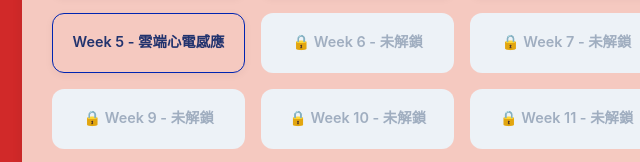
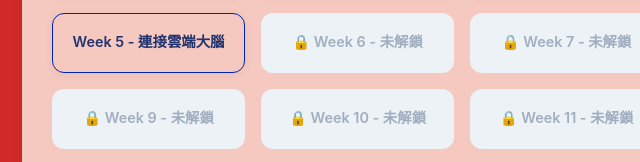
Before and after one commit to s26110147-source/svg, a plain HTML site: page index.html in a window 1280 px wide. Shown: the part 434-596 px from the top of the page, 178-818 px from the left. Drawn offline with Linux system fonts and the light colour scheme.

Commit message:
Update index.html

```diff
--- a/index.html
+++ b/index.html
@@ -169,7 +169,7 @@
             <a href="w2/index.html" class="menu-btn unlocked">Week 2 - 今天吃甚麼？</a>
             <a href="w3/index.html" class="menu-btn unlocked">Week 3 - 迷因產生器</a>
             <a href="w4/index.html" class="menu-btn unlocked">Week 4 - 悄悄話</a>
-            <a href="w5/index.html" class="menu-btn unlocked">Week 5 - 雲端心電感應</a>
+            <a href="w5/index.html" class="menu-btn unlocked">Week 5 - 連接雲端大腦</a>
 
             <!-- 未解鎖項目 (6 ~ 16) -->
             <div class="menu-btn locked">🔒 Week 6 - 未解鎖</div>
```
